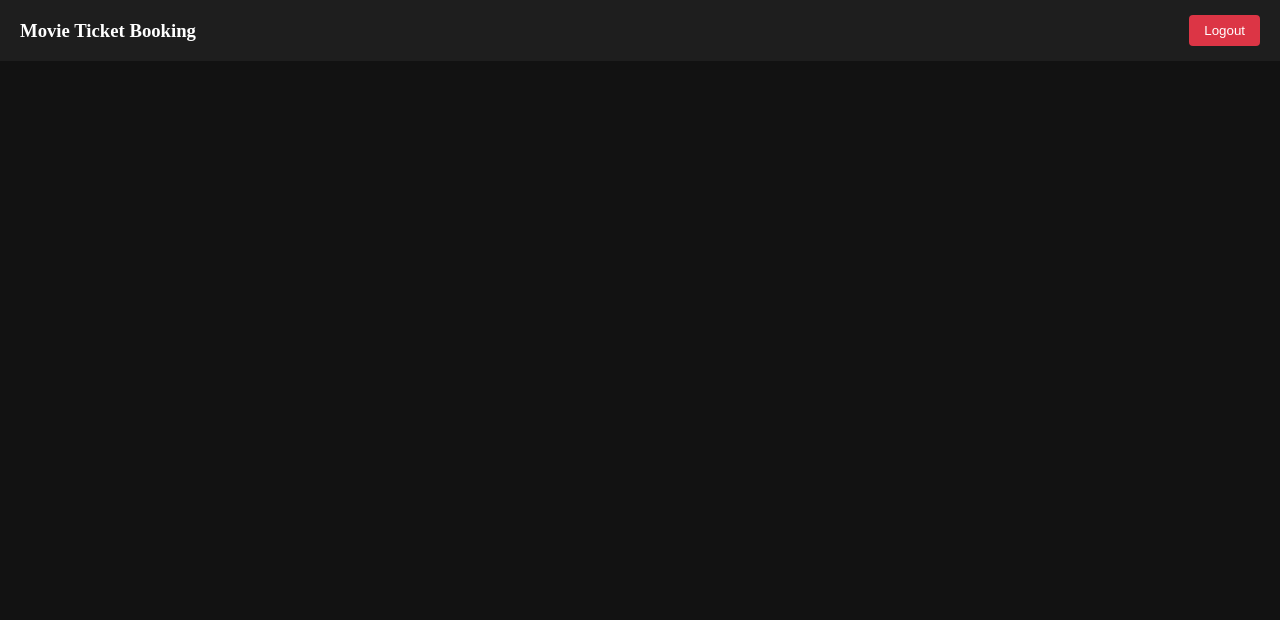
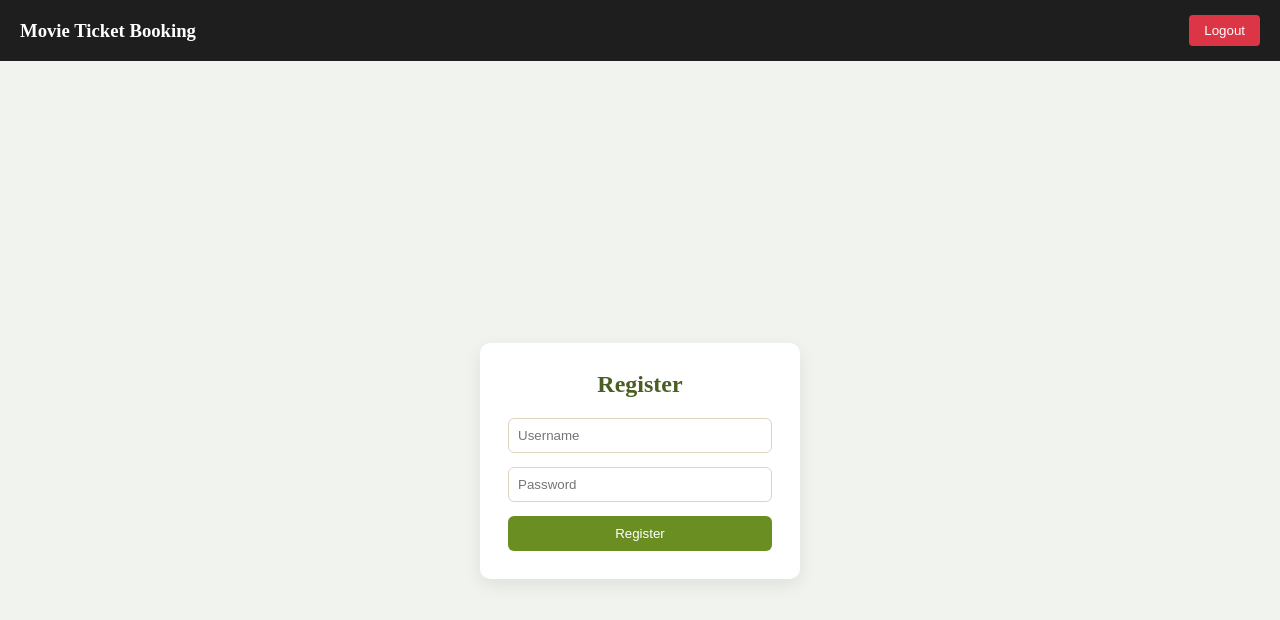
Before and after one commit to abhinav-dev-projects/movie-ticket-booking, a React (Vite) app: page /movie-ticket-booking/register in a window 1280 px wide. Shown: the top 620 px of the page. Built offline with nearby package versions, Linux system fonts and the light colour scheme.

Commit message:
final update

```diff
--- a/src/App.jsx
+++ b/src/App.jsx
@@ -1,4 +1,4 @@
-import { BrowserRouter, Routes, Route, useLocation } from "react-router-dom";
+import { BrowserRouter, Routes, Route, useLocation, Outlet } from "react-router-dom";
 
 import Login from "./pages/Login";
 import MovieList from "./pages/MovieList";
@@ -7,33 +7,48 @@ import Payment from "./pages/Payment";
 import Summary from "./pages/Summary";
 import Admin from "./pages/Admin";
 import Navbar from "./components/Navbar";
+import Register from "./pages/Register";
 
-function Layout({ children }) {
+
+function Layout() {
+
   const location = useLocation();
 
   return (
     <>
       {location.pathname !== "/" && <Navbar />}
-      {children}
+      <Outlet />
     </>
   );
 }
 
+
 function App() {
+
   return (
+
     <BrowserRouter basename="/movie-ticket-booking">
-      <Layout>
-        <Routes>
+
+      <Routes>
+
+        <Route element={<Layout />}>
+
           <Route index element={<Login />} />
           <Route path="/movies" element={<MovieList />} />
           <Route path="/seats" element={<SeatSelection />} />
           <Route path="/payment" element={<Payment />} />
           <Route path="/summary" element={<Summary />} />
           <Route path="/admin" element={<Admin />} />
-        </Routes>
-      </Layout>
+          <Route path="/register" element={<Register />} />
+
+        </Route>
+
+      </Routes>
+
     </BrowserRouter>
+
   );
+
 }
 
 export default App;
--- a/src/components/Navbar.jsx
+++ b/src/components/Navbar.jsx
@@ -1,13 +1,16 @@
 import { useNavigate } from "react-router-dom";
 
-function Navbar() {
+function Navbar(){
+
   const navigate = useNavigate();
 
   const handleLogout = () => {
-    navigate("/");
-  };
+  localStorage.removeItem("loggedUser");
+  navigate("/");
+};
 
-  return (
+
+  return(
     <div style={styles.navbar}>
       <h3 style={styles.title}>Movie Ticket Booking</h3>
       <button style={styles.button} onClick={handleLogout}>
@@ -17,25 +20,23 @@ function Navbar() {
   );
 }
 
-const styles = {
-  navbar: {
-    backgroundColor: "#1e1e1e",
-    padding: "15px 20px",
-    display: "flex",
-    justifyContent: "space-between",
-    alignItems: "center",
-    color: "#ffffff"
+const styles={
+  navbar:{
+    backgroundColor:"#1e1e1e",
+    padding:"15px 20px",
+    display:"flex",
+    justifyContent:"space-between",
+    alignItems:"center",
+    color:"#ffffff"
   },
-  title: {
-    margin: 0
-  },
-  button: {
-    backgroundColor: "#dc3545",
-    color: "#ffffff",
-    border: "none",
-    padding: "8px 15px",
-    borderRadius: "4px",
-    cursor: "pointer"
+  title:{ margin:0 },
+  button:{
+    backgroundColor:"#dc3545",
+    color:"#ffffff",
+    border:"none",
+    padding:"8px 15px",
+    borderRadius:"4px",
+    cursor:"pointer"
   }
 };
 
--- a/src/pages/Admin.jsx
+++ b/src/pages/Admin.jsx
@@ -1,10 +1,40 @@
 import { useEffect, useState } from "react";
+import { useNavigate } from "react-router-dom";
 
 function Admin() {
+
+  const navigate = useNavigate();
+
+useEffect(() => {
+  const userString = localStorage.getItem("currentUser");
+
+  if (!userString) {
+    alert("Admin access only");
+    navigate("/movies");
+    return;
+  }
+
+  const user = JSON.parse(userString);
+
+
+  const uname = user.username || user.name || "";
+
+  if (uname.toLowerCase() !== "admin") {
+    alert("Admin access only");
+    navigate("/movies");
+  }
+
+}, []);
+
+
+
   const [bookings, setBookings] = useState([]);
   const [movieName, setMovieName] = useState("");
   const [language, setLanguage] = useState("");
   const [rating, setRating] = useState("");
+
+
+
 
   useEffect(() => {
     const data = localStorage.getItem("bookings");
@@ -13,7 +43,9 @@ function Admin() {
     }
   }, []);
 
+
   const addMovie = () => {
+
     if (!movieName || !language || !rating) {
       alert("Please fill all movie details");
       return;
@@ -28,6 +60,7 @@ function Admin() {
     };
 
     movies.push(newMovie);
+
     localStorage.setItem("movies", JSON.stringify(movies));
 
     alert("Movie added successfully");
@@ -37,13 +70,16 @@ function Admin() {
     setRating("");
   };
 
+
+
   return (
     <div style={styles.page}>
+
       <h2 style={styles.heading}>Admin Panel</h2>
 
-      {/* Add Movie Section */}
+      {/* ADD MOVIE */}
       <div style={styles.card}>
-        <h3 style={styles.subHeading}>Add Movie</h3>
+        <h3 style={styles.subheading}>Add Movie</h3>
 
         <input
           type="text"
@@ -72,16 +108,20 @@ function Admin() {
         <button onClick={addMovie} style={styles.button}>
           Add Movie
         </button>
+
       </div>
 
-      {/* Bookings Table */}
+
+      {/* BOOKINGS TABLE */}
       <div style={styles.card}>
-        <h3 style={styles.subHeading}>All Bookings</h3>
+        <h3 style={styles.subheading}>All Bookings</h3>
 
         {bookings.length === 0 ? (
           <p>No bookings yet</p>
         ) : (
+
           <table style={styles.table}>
+
             <thead>
               <tr>
                 <th style={styles.th}>Movie</th>
@@ -90,37 +130,50 @@ function Admin() {
                 <th style={styles.th}>Total (₹)</th>
               </tr>
             </thead>
+
             <tbody>
               {bookings.map((b, index) => (
+
                 <tr key={index}>
                   <td style={styles.td}>{b.movie}</td>
                   <td style={styles.td}>{b.time}</td>
                   <td style={styles.td}>{b.seats.join(", ")}</td>
                   <td style={styles.td}>{b.total}</td>
                 </tr>
+
               ))}
             </tbody>
+
           </table>
+
         )}
+
       </div>
+
     </div>
   );
 }
 
+
+
 const styles = {
+
   page: {
     minHeight: "100vh",
     backgroundColor: "#f1f3ef",
     padding: "30px"
   },
+
   heading: {
     color: "#4a5d23",
     marginBottom: "20px"
   },
-  subHeading: {
+
+  subheading: {
     marginBottom: "15px",
     color: "#4a5d23"
   },
+
   card: {
     backgroundColor: "#ffffff",
     padding: "20px",
@@ -128,14 +181,16 @@ const styles = {
     boxShadow: "0 6px 18px rgba(0,0,0,0.08)",
     marginBottom: "30px"
   },
+
   input: {
     width: "260px",
     padding: "8px",
     marginBottom: "12px",
     borderRadius: "6px",
-    border: "1px solid #cdd5c0",
+    border: "1px solid #ddd5c0",
     display: "block"
   },
+
   button: {
     padding: "8px 16px",
     backgroundColor: "#6b8e23",
@@ -144,21 +199,25 @@ const styles = {
     borderRadius: "6px",
     cursor: "pointer"
   },
+
   table: {
     width: "100%",
     borderCollapse: "collapse",
     marginTop: "10px"
   },
+
   th: {
     textAlign: "left",
     padding: "10px",
     backgroundColor: "#e6eadf",
     color: "#2e2e2e"
   },
+
   td: {
     padding: "10px",
     borderBottom: "1px solid #d2d8c9"
   }
+
 };
 
 export default Admin;
--- a/src/pages/Login.jsx
+++ b/src/pages/Login.jsx
@@ -1,11 +1,32 @@
-import { useNavigate } from "react-router-dom";
+import { useState } from "react";
+import { useNavigate, Link } from "react-router-dom";
 
 function Login() {
   const navigate = useNavigate();
 
-  const handleLogin = () => {
-    navigate("/movies");
-  };
+  const [username, setUsername] = useState("");
+  const [password, setPassword] = useState("");
+
+const handleLogin = () => {
+
+  const users =
+    JSON.parse(localStorage.getItem("users")) || [];
+
+  const found = users.find(
+    u => u.username === username && u.password === password
+  );
+
+  if (!found) {
+    alert("Invalid username or password");
+    return;
+  }
+
+
+  localStorage.setItem("currentUser", JSON.stringify(found));
+
+  navigate("/movies");
+};
+
 
   return (
     <div style={styles.container}>
@@ -16,59 +37,68 @@ function Login() {
           type="text"
           placeholder="Username"
           style={styles.input}
+          value={username}
+          onChange={(e) => setUsername(e.target.value)}
         />
 
         <input
           type="password"
           placeholder="Password"
           style={styles.input}
+          value={password}
+          onChange={(e) => setPassword(e.target.value)}
         />
 
         <button style={styles.button} onClick={handleLogin}>
           Login
         </button>
+
+        <p style={{marginTop:"10px"}}>
+          New user? <Link to="/register">Register</Link>
+        </p>
+
       </div>
     </div>
   );
 }
 
 const styles = {
-  container: {
-    minHeight: "100vh",
-    backgroundColor: "#f1f3ef",
-    display: "flex",
-    justifyContent: "center",
-    alignItems: "center"
+  container:{
+    minHeight:"100vh",
+    display:"flex",
+    justifyContent:"center",
+    alignItems:"center",
+    background:"#f1f3ef"
   },
-  card: {
-    backgroundColor: "#ffffff",
-    padding: "28px",
-    borderRadius: "10px",
-    width: "320px",
-    boxShadow: "0 6px 18px rgba(0,0,0,0.08)"
+  card:{
+    background:"#fff",
+    padding:"28px",
+    borderRadius:"10px",
+    width:"320px",
+    boxShadow:"0 6px 18px rgba(0,0,0,0.08)"
   },
-  title: {
-    textAlign: "center",
-    marginBottom: "20px",
-    color: "#4a5d23"
+  title:{
+    textAlign:"center",
+    marginBottom:"20px",
+    color:"#4a5d23"
   },
-  input: {
-    width: "100%",
-    padding: "9px",
-    marginBottom: "14px",
-    borderRadius: "6px",
-    border: "1px solid #cdd5c0",
-    outline: "none"
+  input:{
+    width:"100%",
+    padding:"9px",
+    marginBottom:"14px",
+    borderRadius:"6px",
+    border:"1px solid #ddd5c0",
+    outline:"none"
   },
-  button: {
-    width: "100%",
-    padding: "10px",
-    backgroundColor: "#6b8e23",
-    color: "#ffffff",
-    border: "none",
-    borderRadius: "6px",
-    cursor: "pointer",
-    fontWeight: "bold"
+  button:{
+    width:"100%",
+    padding:"10px",
+    background:"#6b8e23",
+    color:"#fff",
+    border:"none",
+    borderRadius:"6px",
+    cursor:"pointer",
+    fontWeight:"bold"
   }
 };
 
--- /dev/null
+++ b/src/pages/Register.jsx
@@ -0,0 +1,99 @@
+import { useState } from "react";
+import { useNavigate } from "react-router-dom";
+
+function Register(){
+
+  const [username,setUsername]=useState("");
+  const [password,setPassword]=useState("");
+  const navigate=useNavigate();
+
+  const handleRegister=()=>{
+
+    const users=
+      JSON.parse(localStorage.getItem("users"))||[];
+
+    const exists=users.find(u=>u.username===username);
+
+    if(exists){
+      alert("User already exists");
+      return;
+    }
+
+    users.push({username,password});
+
+    localStorage.setItem("users",JSON.stringify(users));
+
+    alert("Registered successfully");
+
+    navigate("/");
+  };
+
+  return(
+    <div style={styles.container}>
+      <div style={styles.card}>
+        <h2 style={styles.title}>Register</h2>
+
+        <input
+          placeholder="Username"
+          style={styles.input}
+          value={username}
+          onChange={e=>setUsername(e.target.value)}
+        />
+
+        <input
+          type="password"
+          placeholder="Password"
+          style={styles.input}
+          value={password}
+          onChange={e=>setPassword(e.target.value)}
+        />
+
+        <button style={styles.button} onClick={handleRegister}>
+          Register
+        </button>
+
+      </div>
+    </div>
+  );
+}
+
+const styles = {
+  container:{
+    minHeight:"100vh",
+    background:"#f1f3ef",
+    display:"flex",
+    justifyContent:"center",
+    alignItems:"center"
+  },
+  card:{
+    background:"#fff",
+    padding:"28px",
+    borderRadius:"10px",
+    width:"320px",
+    boxShadow:"0 6px 18px rgba(0,0,0,0.08)"
+  },
+  title:{
+    textAlign:"center",
+    marginBottom:"20px",
+    color:"#4a5d23"
+  },
+  input:{
+    width:"100%",
+    padding:"9px",
+    marginBottom:"14px",
+    borderRadius:"6px",
+    border:"1px solid #ddd5c0"
+  },
+  button:{
+    width:"100%",
+    padding:"10px",
+    background:"#6b8e23",
+    color:"#fff",
+    border:"none",
+    borderRadius:"6px",
+    cursor:"pointer"
+  }
+};
+
+
+export default Register;
```
